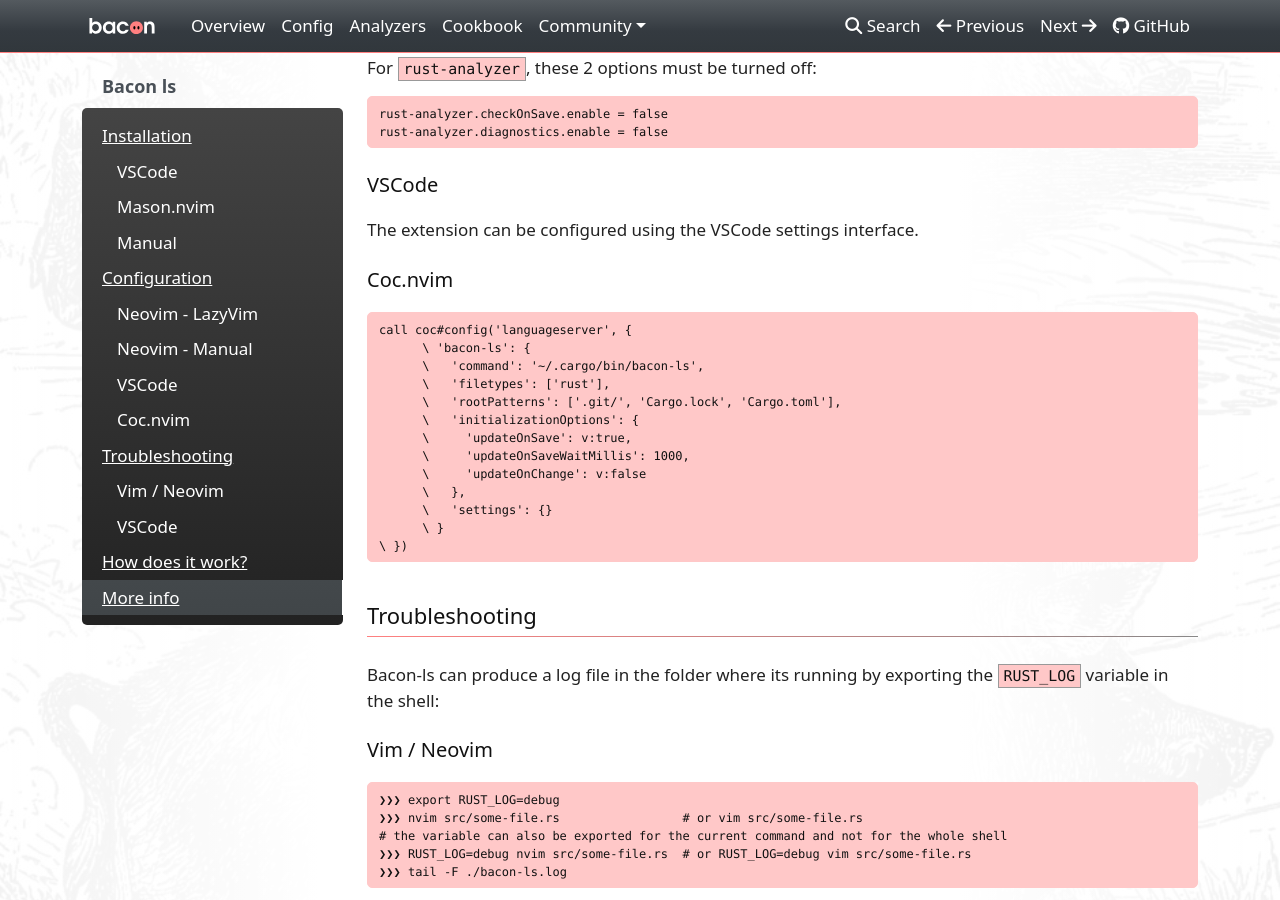
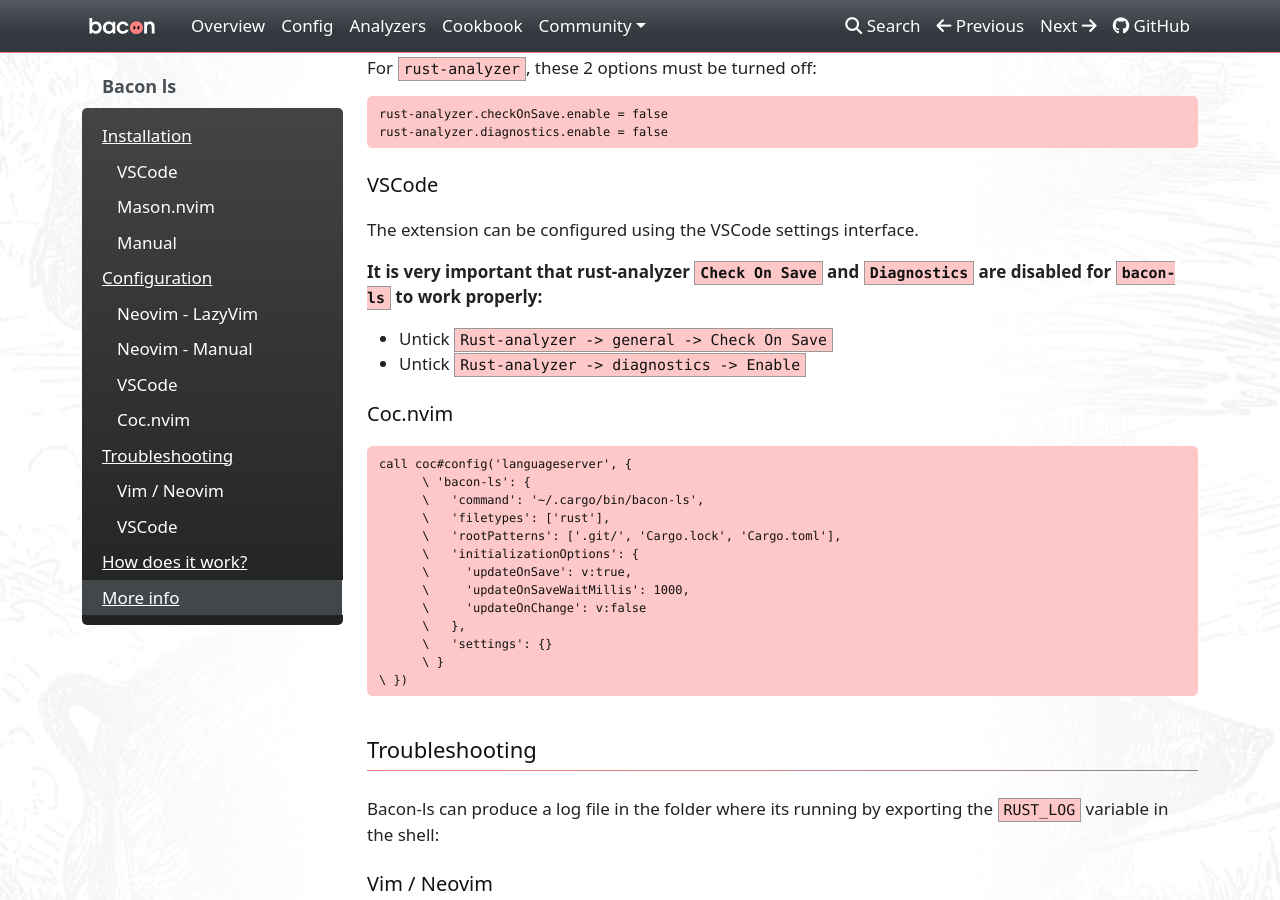
Before and after one commit to Canop/bacon, an MkDocs documentation site: the page built from website/docs/community/bacon-ls.md, in a window 1280 px wide and 900 px high, scrolled down 2431 px. Built offline with MkDocs 1.6.1, drawn with Linux system fonts in a browser that asks for light colours; nearby versions of some CDN libraries; a style sheet for code colours, icons or effects is not loaded.

Commit message:
Add instructions on how to disable rust-analyzer diagnostics

````diff
--- a/website/docs/community/bacon-ls.md
+++ b/website/docs/community/bacon-ls.md
@@ -106,6 +106,11 @@
 
 The extension can be configured using the VSCode settings interface.
 
+**It is very important that rust-analyzer `Check On Save` and `Diagnostics` are disabled for `bacon-ls` to work properly:**
+
+* Untick `Rust-analyzer -> general -> Check On Save`
+* Untick `Rust-analyzer -> diagnostics -> Enable`
+
 ## Coc.nvim
 
 ```vim
````
